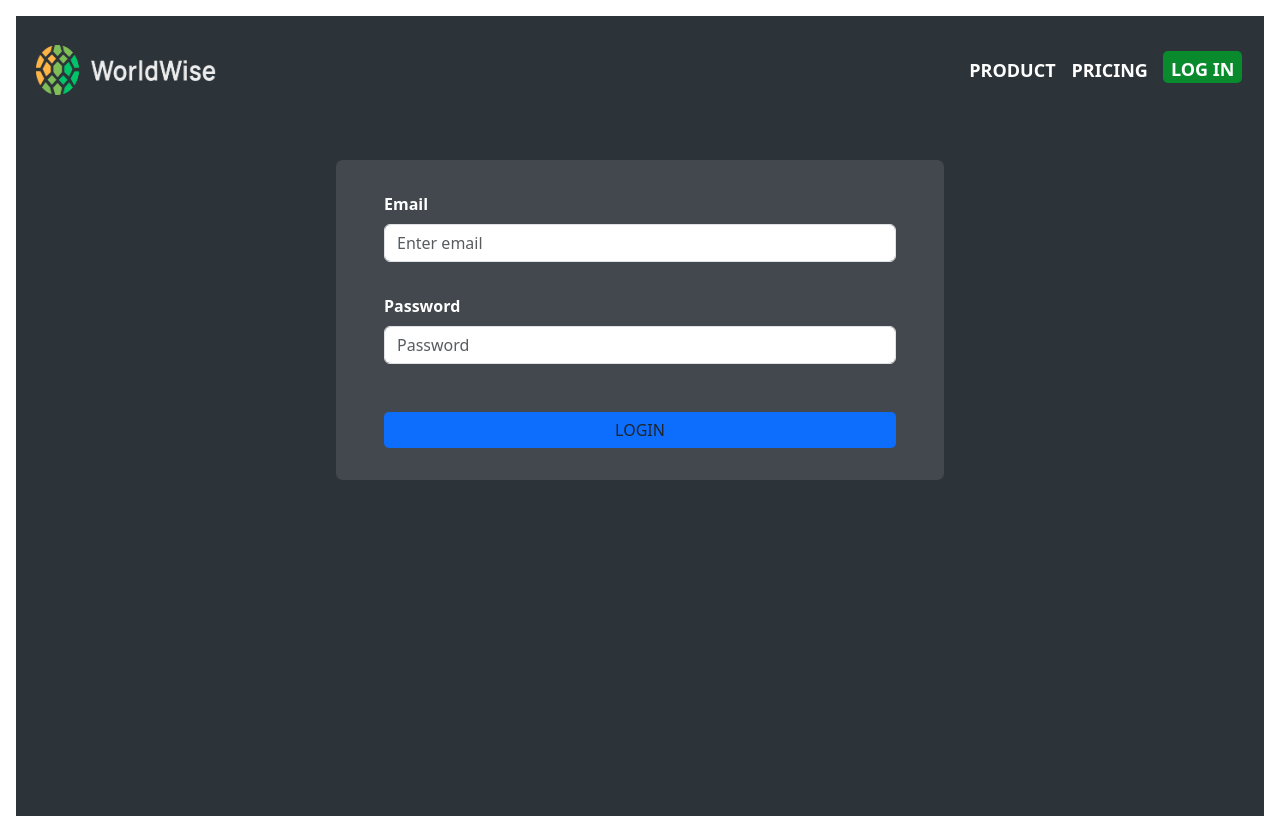
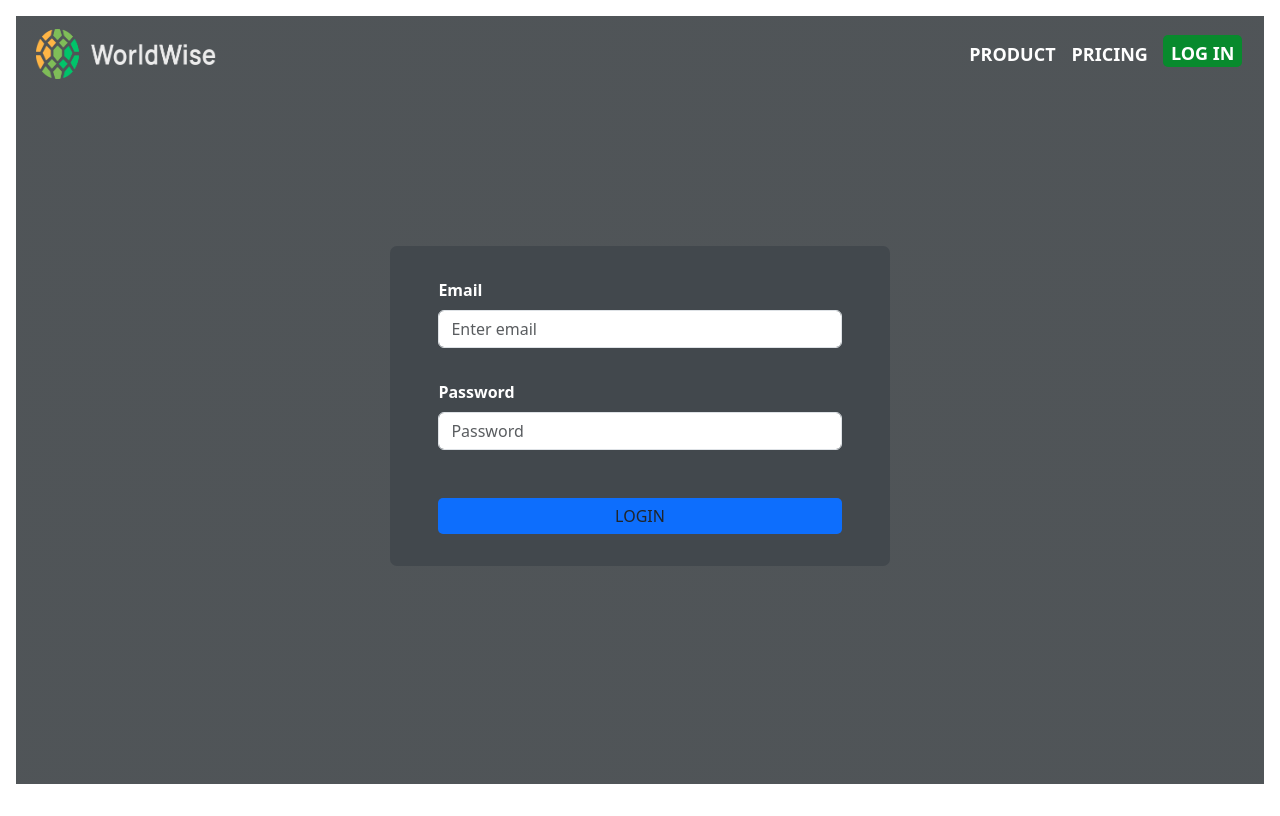
Before and after one commit to shshamim63/WorldWide, a React (Vite) app: page /login in a window 1280 px wide. Built offline with nearby package versions, Linux system fonts and the light colour scheme; data requests are answered from the project's data file.

Commit message:
fix(login): fixed login form position with position property

```diff
--- a/index.html
+++ b/index.html
@@ -2,7 +2,7 @@
 <html lang="en">
   <head>
     <meta charset="UTF-8" />
-    <link rel="icon" type="image/svg+xml" href="/vite.svg" />
+    <link rel="icon" type="image/png" href="/src/assets/icon.png" />
     <meta name="viewport" content="width=device-width, initial-scale=1.0" />
     <title>WorldWise</title>
   </head>
--- a/src/pages/Login.jsx
+++ b/src/pages/Login.jsx
@@ -22,9 +22,9 @@ const Login = ({ title }) => {
   }, [isAuthenticated, navigate]);
 
   return (
-    <main className="login-container position-relative">
+    <main className="page-container position-relative">
       <Header title={title} />
-      <Form className="login-form" onSubmit={handleSubmit}>
+      <Form className="login-form position-absolute" onSubmit={handleSubmit}>
         {error && !isAuthenticated && <p>{error}</p>}
         <Form.Group>
           <Form.Label className="text-white fw-bold">Email</Form.Label>
--- /dev/null
+++ b/src/pages/ProtectedRoute.jsx
@@ -0,0 +1,17 @@
+import { useNavigate } from "react-router-dom";
+import useAuth from "../hooks/useAuth";
+import { useEffect } from "react";
+
+const ProtectedRoute = ({ children }) => {
+  const { isAuthenticated } = useAuth();
+
+  const navigate = useNavigate();
+
+  useEffect(() => {
+    if (!isAuthenticated) navigate("/");
+  }, [isAuthenticated, navigate]);
+
+  return isAuthenticated ? children : null;
+};
+
+export default ProtectedRoute;
--- a/src/pages/Router.jsx
+++ b/src/pages/Router.jsx
@@ -10,6 +10,7 @@ import CountryList from "../components/CountryList";
 import City from "../components/City";
 import CityForm from "../components/CityForm";
 import Login from "./Login";
+import ProtectedRoute from "./ProtectedRoute";
 
 const Router = () => {
   return (
@@ -18,7 +19,14 @@ const Router = () => {
       <Route path="login" element={<Login title="login" />} />
       <Route path="product" element={<Product title="product" />} />
       <Route path="pricing" element={<Pricing title="pricing" />} />
-      <Route path="app" element={<AppLayout title="app" />}>
+      <Route
+        path="app"
+        element={
+          <ProtectedRoute>
+            <AppLayout title="app" />
+          </ProtectedRoute>
+        }
+      >
         <Route index element={<Navigate to="cities" />} />
         <Route path="countries" element={<CountryList />} />
         <Route path="cities" element={<CityList />} />
--- a/src/styles/login.scss
+++ b/src/styles/login.scss
@@ -1,19 +1,27 @@
 .login-container {
   background-color: $color-dark-1;
-  height: 100vh;
-  padding: 2vh;
+  height: 96vh;
+  background-position: center;
+  background-repeat: no-repeat;
+  background-size: cover;
 }
 
 .login-form {
   background-color: $color-dark-2;
   border-radius: 7px;
   padding: 2rem 3rem;
-  width: 50%;
   display: flex;
   flex-direction: column;
   gap: 2rem;
-  margin: 8rem auto;
+  top: 30%;
+
   @media (max-width: $screen-sm) {
     width: 75%;
+    left: 12%;
+  }
+
+  @media (min-width: $screen-sm) {
+    width: 40%;
+    left: 30%;
   }
 }
```
